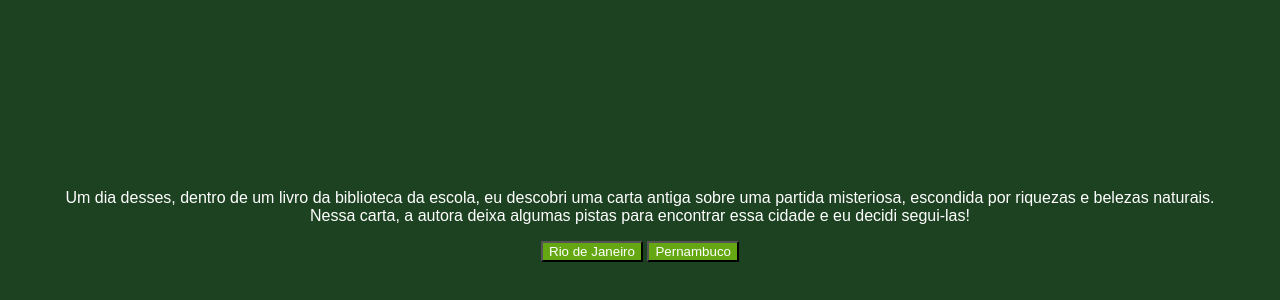
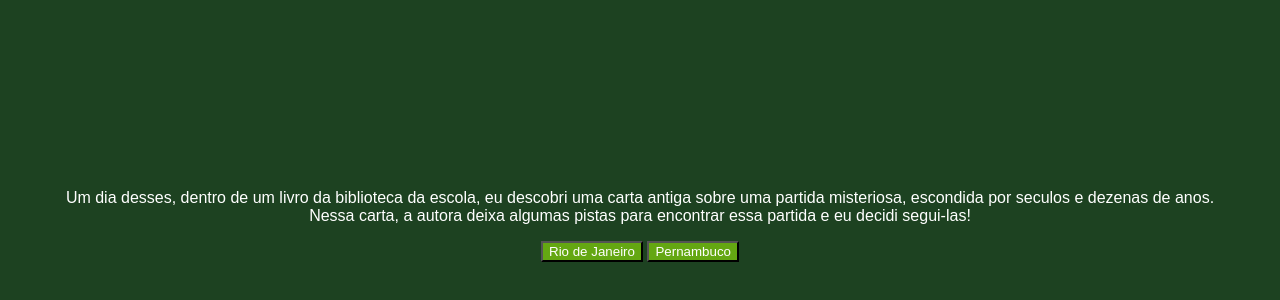
Before and after one commit to schuler041/criando-aventura, a plain HTML site: page index.html in a window 1280 px wide. Shown: the part 142-442 px from the top of the page. Drawn offline with Linux system fonts and the light colour scheme; a web font is replaced by a local one.

Commit message:
Update index.html

```diff
--- a/index.html
+++ b/index.html
@@ -13,7 +13,7 @@
     <main>
         <div class="passo ativo" id="passo-0">
             <img src="img/cenario-passo0.png" alt="">
-            <p>Um dia desses, dentro de um livro da biblioteca da escola, eu descobri uma carta antiga sobre uma partida misteriosa, escondida por riquezas e belezas naturais. Nessa carta, a autora deixa algumas pistas para encontrar essa cidade e eu decidi segui-las!</p>
+            <p>Um dia desses, dentro de um livro da biblioteca da escola, eu descobri uma carta antiga sobre uma partida misteriosa, escondida por seculos e dezenas de anos. Nessa carta, a autora deixa algumas pistas para encontrar essa partida e eu decidi segui-las!</p>
             <button class="btn-proximo" data-proximo="1">Rio de Janeiro</button>
             <button class="btn-proximo" data-proximo="2">Pernambuco</button>
         </div>
```
